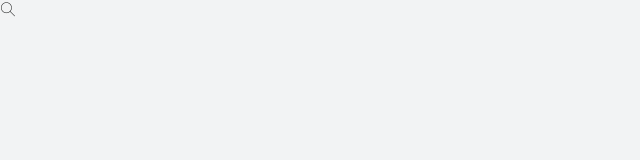
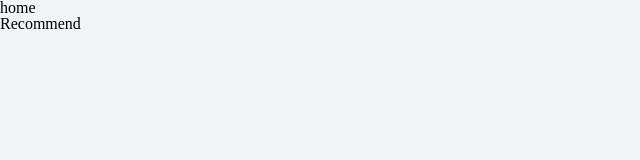
Before and after one commit to sRect/react-cloud-music, a React (Create React App) app: page /recommend in a window 1280 px wide. Shown: the top 160 px of the page, without its empty margins (0-640 px from the left). Built offline with nearby package versions, Linux system fonts and the light colour scheme.

Commit message:
feat: :sparkles: 使用react-router-config配置路由

```diff
--- a/package.json
+++ b/package.json
@@ -8,6 +8,9 @@
     "@testing-library/user-event": "^7.1.2",
     "react": "^16.13.1",
     "react-dom": "^16.13.1",
+    "react-router": "^5.1.2",
+    "react-router-config": "^5.1.1",
+    "react-router-dom": "^5.1.2",
     "react-scripts": "3.4.1",
     "styled-components": "^5.0.1"
   },
--- a/src/App.js
+++ b/src/App.js
@@ -1,14 +1,27 @@
-import React from 'react';
+import React, { Suspense, Fragment } from 'react';
+import { BrowserRouter, Redirect, Switch } from 'react-router-dom';
+import { renderRoutes } from 'react-router-config';
+import routes from './routes';
 import { GlobalStyle } from './style';
-import { IconStyle } from './assets/iconfont/iconfont'
+import { IconStyle } from './assets/iconfont/iconfont';
+
 
 function App() {
   return (
-    <div className="App">
+    <Fragment>
       <GlobalStyle />
       <IconStyle />
-      <i className="iconfont">&#xe62b;</i>
-    </div>
+      <Suspense fallback={<span>loading...</span>}>
+        <BrowserRouter>
+          <Switch>
+            {
+              renderRoutes(routes)
+            }
+            <Redirect from="*" to="/"></Redirect>
+          </Switch>
+        </BrowserRouter>
+      </Suspense>
+    </Fragment>
   );
 }
 
--- /dev/null
+++ b/src/application/Home/index.js
@@ -0,0 +1,18 @@
+import React, { memo, Fragment } from 'react';
+import { renderRoutes } from 'react-router-config';
+
+const Home = (props) => {
+  console.log(props)
+  const { route: { routes } } = props;
+
+  return (
+    <Fragment>
+      <div>home</div>
+      {
+        renderRoutes(routes)
+      }
+    </Fragment>
+  )
+}
+
+export default memo(Home)
--- /dev/null
+++ b/src/application/Rank/index.js
@@ -0,0 +1,9 @@
+import React, { memo } from 'react'
+
+const Rank = () => {
+  return (
+    <div>Rank</div>
+  )
+}
+
+export default memo(Rank)
--- /dev/null
+++ b/src/application/Recommend/index.js
@@ -0,0 +1,9 @@
+import React, { memo } from 'react'
+
+const Recommend = () => {
+  return (
+    <div>Recommend</div>
+  )
+}
+
+export default memo(Recommend)
--- /dev/null
+++ b/src/application/Singers/index.js
@@ -0,0 +1,9 @@
+import React, { memo } from 'react'
+
+const Singers = () => {
+  return (
+    <div>Singers</div>
+  )
+}
+
+export default memo(Singers)
--- /dev/null
+++ b/src/routes/index.js
@@ -0,0 +1,37 @@
+import React, {lazy} from 'react';
+import { Redirect } from 'react-router-dom';
+import Home from '../application/Home';
+// import Rank from '../application/Rank';
+// import Recommend from '../application/Recommend';
+// import Singers from '../application/Singers';
+const Rank = lazy(() => import(/* webpackChunkName: "rank" */'../application/Rank'));
+const Recommend = lazy(() => import(/* webpackChunkName: "recommend" */'../application/Recommend'));
+const Singers = lazy(() => import(/* webpackChunkName: "singers" */'../application/Singers'));
+
+const routes = [
+  {
+    path: '/',
+    component: Home,
+    routes: [
+      {
+        path: '/',
+        exact: true,
+        render: () => <Redirect to='/recommend' />
+      },
+      {
+        path: '/recommend',
+        component: Recommend
+      },
+      {
+        path: '/singers',
+        component: Singers
+      },
+      {
+        path: '/rank',
+        component: Rank
+      },
+    ]
+  }
+];
+
+export default routes;
```
Also changed, not shown: 1 other file (tests, documents, lock files or other folders).
